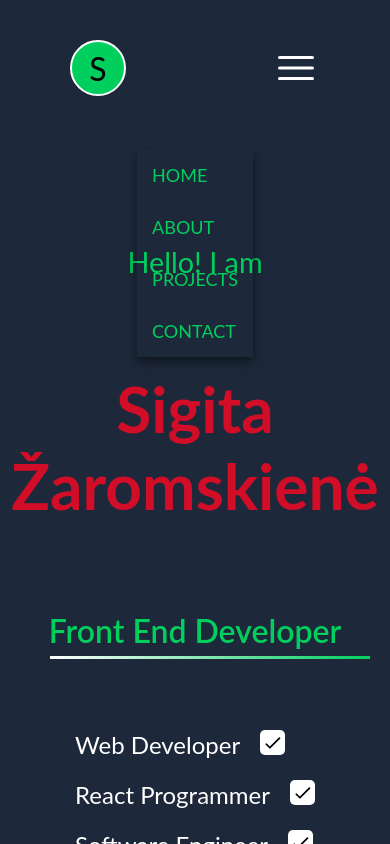
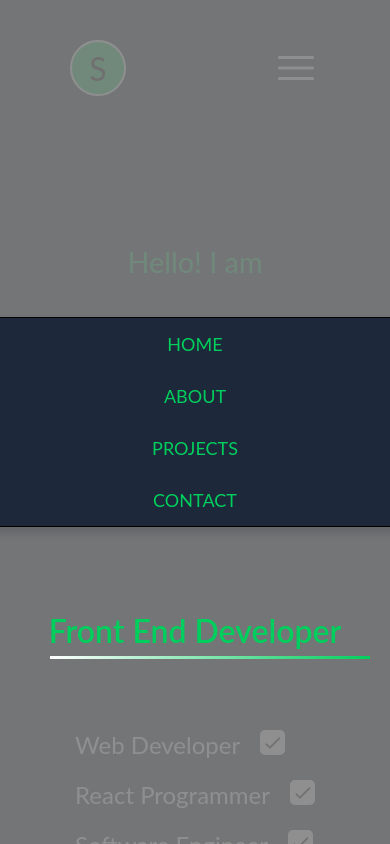
Before and after one commit to SigitaZaromskiene/My-Portfolio, a React (Create React App) app in the folder portfolio/: page / in a window 390 px wide. Both pictures are taken after a click on the element 296 px from the left and 68 px from the top of the page. Shown: the top 844 px of the page. Built offline with nearby package versions, Linux system fonts and the light colour scheme.

Commit message:
finished sticky nav

```diff
--- a/portfolio/src/UI/Modules/_mobileMenu.scss
+++ b/portfolio/src/UI/Modules/_mobileMenu.scss
@@ -1,12 +1,37 @@
-.mobile-menu {
-    position: absolute;
-    box-shadow: 0px 5px 10px 0px rgba(0, 0, 0, 0.5);
-    top: 30%;
-    left: 50%;
-    transform: translate(-50%, -50%); /* Center the menu */
+.mobile_container {
+    @include flex(center, center, column, 50px);
+    position: fixed;
+    text-align: center;
+    top: 0;
+    right: 0;
+    background-color: rgba(128, 128, 128, 0.877);
+    height: 100vh;
+    width: 100%;
+    z-index: 20;
 
+    &_menu {
+      background-color: $secondaryBackgroundColor;
+      box-shadow: 0px 5px 10px 0px rgba(0, 0, 0, 0.15);
+      padding: 25px;
+      width: 500px;
+      border-radius: 15px;
+      border: 1px solid black;
+      list-style: none;
+      position: relative;
+    }
 
+    svg {
+      position: absolute;
+      top: 8px;
+      right: 8px;
+      height: 1.8rem;
+      width: 1.8rem;
+      cursor: pointer;
 
+      &:hover {
+        color: white;
+      }
+    }
 
     ul {
       list-style: none;
@@ -15,13 +40,11 @@
 
       li {
         padding: 15px;
-
         a {
           text-decoration: none;
           color: $mainGreenColor;
           display: block;
           font-size: 18px;
-
         }
       }
     }
--- a/portfolio/src/components/MobileMenu.jsx
+++ b/portfolio/src/components/MobileMenu.jsx
@@ -1,19 +1,33 @@
-function MobileMenu({mobileMenu}) {
+import { scrollToTop } from "./extras/ScrollToTop";
+function MobileMenu({mobileMenu, setMobileMenu}) {
 
+    const mobileMenuNotVisible =()=>{
+        setMobileMenu(false)
+    }
+
+
+    const toHomeSectionHandler=()=>{
+        setMobileMenu(false)
+        scrollToTop()
+    }
 
 
 
 
   return (
-<div className={`mobile-menu ${mobileMenu ? 'active' : ''}`}>
+<div className={`mobile_container ${mobileMenu ? 'active' : ''}`}>
 
-  <ul>
-    <li><a href="#null">HOME</a></li>
-    <li><a href="#section2">ABOUT</a></li>
-    <li><a href="#section3">PROJECTS</a></li>
-    <li><a href="#section4">CONTACT</a></li>
+  <ul className='mobile_container_menu'>
+    <li><a onClick={toHomeSectionHandler}href="#null">HOME</a></li>
+    <li><a onClick={mobileMenuNotVisible}href="#section2">ABOUT</a></li>
+    <li><a onClick={mobileMenuNotVisible}href="#section3">PROJECTS</a></li>
+    <li><a onClick={mobileMenuNotVisible}href="#section4">CONTACT</a></li>
+    <svg onClick={mobileMenuNotVisible}xmlns="http://www.w3.org/2000/svg" fill="none" viewBox="0 0 24 24" stroke-width="1.5" stroke="currentColor" data-slot="icon" class="w-6 h-6">
+  <path stroke-linecap="round" stroke-linejoin="round" d="M6 18 18 6M6 6l12 12" />
+  </svg></ul>
 
-  </ul>
+
+
 </div>
   );
 }
--- a/portfolio/src/components/Nav.jsx
+++ b/portfolio/src/components/Nav.jsx
@@ -1,4 +1,5 @@
 import { useState, useEffect } from "react";
+import { scrollToTop } from "./extras/ScrollToTop";
 
 import Btn from "./Btn";
 import { useContext } from "react";
@@ -11,33 +12,39 @@ function Nav() {
   const [isSticky, setIsSticky] = useState(false);
   const [mobileMenu, setMobileMenu] = useState(false);
 
+
   const toggleMobileMenu = () => {
     setMobileMenu(!mobileMenu);
   };
 
-  const scrollToTop = () => {
-    window.scrollTo({
-      top: 0,
-      behavior: "smooth", // To make the scroll smooth
-    })}
+
 
 
 
   const { sectionRef, scrollToSection} = useContext(Global);
-
   useEffect(() => {
     const handleScroll = () => {
       const currentScroll = window.scrollY || document.documentElement.scrollTop;
 
-      setIsSticky(currentScroll > 0); // Set isSticky based on whether the scroll is not at the top
+      if (currentScroll === 0) {
+
+        setIsSticky(false);
+      } else if (currentScroll < lastScrollTop) {
+
+        setIsSticky(true);
+      }
+
+      lastScrollTop = currentScroll <= 0 ? 0 : currentScroll;
     };
 
+    let lastScrollTop = 0;
+
     window.addEventListener("scroll", handleScroll);
+
     return () => {
       window.removeEventListener("scroll", handleScroll);
     };
   }, []);
-
 
 
   return (
@@ -53,7 +60,7 @@ function Nav() {
 
 
 </div>
-  {mobileMenu && <MobileMenu mobileMenu={mobileMenu}/>}
+  {mobileMenu && <MobileMenu setMobileMenu={setMobileMenu} mobileMenu={mobileMenu}/>}
 
       <div className="nav_container_links">
 
--- /dev/null
+++ b/portfolio/src/components/extras/ScrollToTop.jsx
@@ -0,0 +1,6 @@
+
+        export const scrollToTop = () => {
+            window.scrollTo({
+              top: 0,
+              behavior: "smooth",
+            })}
```
